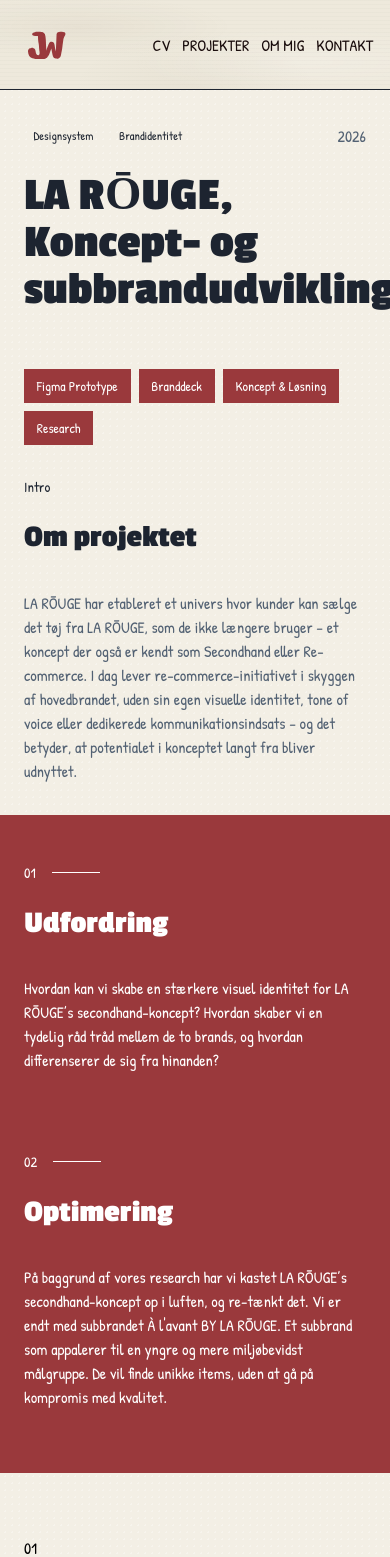
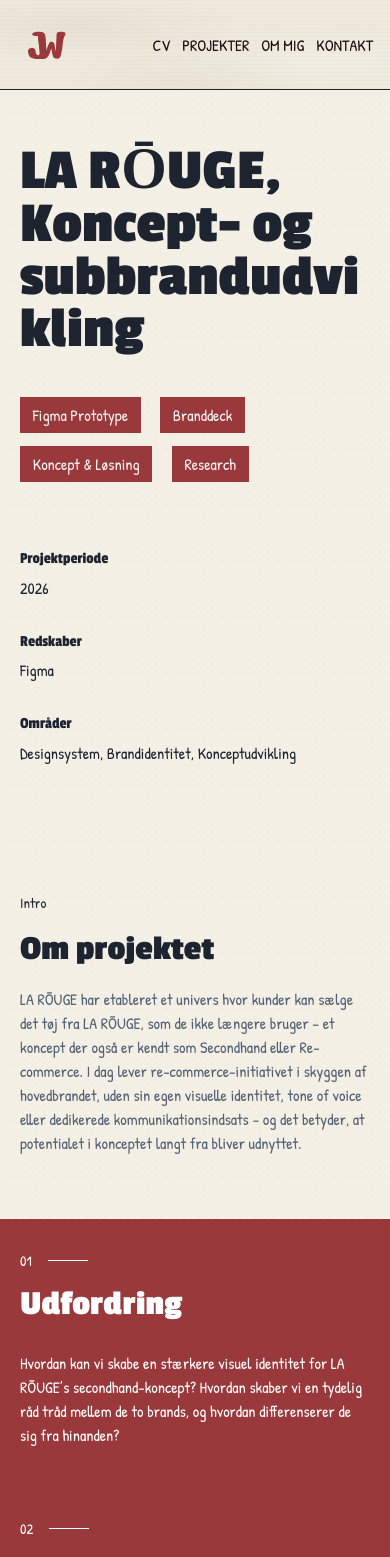
Before and after one commit to juliewboecher/juliewb.github.io, a React (Vite) app: page /projects/1 in a window 390 px wide. Shown: the top 1557 px of the page. Built offline with nearby package versions, Linux system fonts and the light colour scheme.

Commit message:
feat: update project details to include tools and enhance layout for better readability

```diff
--- a/src/data/projects.js
+++ b/src/data/projects.js
@@ -4,7 +4,8 @@
     slug: "LA RŌUGE, Koncept- og subbrandudvikling",
     title: "LA RŌUGE, Koncept- og subbrandudvikling",
     year: "2026",
-    tags: ["Designsystem", "Brandidentitet"],
+    tags: ["Designsystem", "Brandidentitet", "Konceptudvikling"],
+    tools: ["Figma"],
     image: `${import.meta.env.BASE_URL}Larougemockup.png`,
     links: [
       {
@@ -59,6 +60,7 @@
     title: "Vuuh, Design Better Onboarding",
     year: "2026",
     tags: ["Figma Prototype", "User flow", "Onboarding"],
+    tools: ["Figma"],
     image: `${import.meta.env.BASE_URL}Vuuhmockup.png`,
     links: [
       {
@@ -107,7 +109,8 @@
     slug: "Mellemrum, fejlhåndtering af data",
     title: "Mellemrum, Fra prototype til produktionsklar React-løsning",
     year: "2026",
-    tags: ["React", "Supabase", "Fejlhåndtering"],
+    tags: ["CRUD", "Accessibility", "Fejlhåndtering"],
+    tools: ["Supabase", "React"],
     image: `${import.meta.env.BASE_URL}Mellemrummockup.png`,
     links: [
       {
@@ -164,6 +167,7 @@
     description:
       "I mit arbejde som SoMe Manager, planlægger jeg, i dialog med Café Smagløs driftschef, hvad og hvornår indhold deles. Jeg er komfortabel i at have en stor del af ansvaret i planlægningen og eksekveringen. Tilgang: Hvordan kan jeg skabe en rød tråd gennem caféens optræden på sociale medier? Og hvordan kan jeg skabe indhold på virksomhedens sociale medier, som skaber værdi for seerne og giver dem lyst til at besøge caféen?",
     tags: ["Content Creation", "Videoredigering", "Performance-analyse"],
+    tools: ["Figma", "Miro"],
     image: `${import.meta.env.BASE_URL}smaglos.svg`,
     links: [
       {
@@ -186,6 +190,7 @@
     description:
       "Jeg arbejder lige nu på at rebrande Hanswendelboe.dk's for at skabe en mere sammenhængende og moderne online tilstedeværelse.",
     tags: ["SQL-Database", "React", "Brandidentitet", "Re-Design"],
+    tools: ["Figma", "Miro"],
     image: `${import.meta.env.BASE_URL}Hwbmockup.png`,
     links: [
       {
@@ -204,6 +209,7 @@
     description:
       "Beskriv problemet, Gemly er en webapp som samler søgning og filtrering, organisering af fundne steder, rutevejledning og deling af de skjulte perler, de selv finder.“Hvordan kan vi hjælpe vores målgruppe i deres research og planlægning efter at finde mindre kendte steder at besøge, når de rejser? Og hvordan skaber vi en brandidentitet som giver appen værdi for brugerne?”, din rolle, de vigtigste valg og hvad du lærte. Gør projektet konkret, så andre kan forstå dit arbejde.",
     tags: ["Konceptudvikling", "React", "Brandidentitet", "Onboarding"],
+    tools: ["Figma", "Miro"],
     image: `${import.meta.env.BASE_URL}gemly.svg`,
     links: [
       {
@@ -226,6 +232,7 @@
     description:
       "Story Hangers er et projekt, der fokuserer på at forbedre kundeoplevelsen i detailhandlen ved hjælp af innovative designløsninger.",
     tags: ["User Research", "Kundeoplevelse", "React"],
+    tools: ["Figma", "Miro"],
     image: `${import.meta.env.BASE_URL}story.svg`,
     links: [
       {
--- a/src/pages/DetailPage.css
+++ b/src/pages/DetailPage.css
@@ -1,3 +1,4 @@
+
 /* ========================================
    GENEREL PROJEKT DETAIL
 ======================================== */
@@ -10,7 +11,93 @@
 
 
 /* ========================================
-   NORMAL SEKTION
+   PROJEKT INTRO
+======================================== */
+
+.project-detail-intro {
+  width: 100%;
+  margin: 7rem auto;
+  padding: 0 9rem;
+  box-sizing: border-box;
+}
+
+
+/* ========================================
+   TITEL + LINKS
+======================================== */
+
+.project-detail-intro-top {
+  display: flex;
+  flex-direction: column;
+  gap: 2rem;
+}
+
+.project-detail-intro-top h1 {
+  margin: 0;
+  font-size: clamp(4rem, 8vw, 8rem);
+  line-height: 0.85;
+  max-width: 100%;
+}
+
+
+/* ========================================
+   PROJECT LINKS
+======================================== */
+
+.project-links {
+  display: flex;
+  flex-wrap: wrap;
+  gap: 1.5rem;
+}
+
+.project-links a {
+  color: var(--white);
+  text-decoration: none;
+  font-size: 1.2rem;
+}
+
+.project-links a:hover {
+  color: var(--red);
+  text-decoration: none;
+}
+
+
+/* ========================================
+   INFO-SKEMA
+======================================== */
+
+.project-detail-info {
+  display: grid;
+  grid-template-columns: repeat(3, 1fr);
+  gap: 4rem;
+
+  margin-top: 6rem;
+}
+
+.project-info-item {
+  display: flex;
+  flex-direction: column;
+  gap: 0.4rem;
+  min-width: 0;
+}
+
+.project-info-label {
+  color: var(--black);
+  font-family: "Passion One";
+  font-size: 1.2rem;
+  margin: 0;
+}
+
+.project-info-value {
+  color: var(--black);
+  font-size: 1.2rem;
+  line-height: 1.4;
+  margin: 0;
+}
+
+
+/* ========================================
+   NORMAL INDHOLDSSEKTION
 ======================================== */
 
 .project-detail-text {
@@ -18,19 +105,18 @@
   flex-direction: column;
   gap: 1rem;
 
-  margin-top: 7rem;
-  margin-left: 9rem;
-  margin-right: 9rem;
-  margin-bottom: 7rem;
+  margin: 7rem 9rem;
 }
 
-.project-detail-text h1 {
-  font-size: clamp(3rem, 6vw, 3rem);
+.project-detail-text h2 {
+  margin: 0;
+  font-size: clamp(2rem, 4vw, 4rem);
   line-height: 1;
 }
 
 .project-detail-text p {
-  margin-bottom: 0;
+  margin: 0;
+  line-height: 1.6;
 }
 
 
@@ -38,74 +124,25 @@
    EYEBROW
 ======================================== */
 
-.project-detail-eyebrow {
-  display: flex;
-  justify-content: space-between;
-  align-items: center;
-}
-
-.eyebrow-number {
-  font-weight: bold;
-  font-family: 'Patrick Hand';
-}
-
 .project-section-eyebrow {
   display: flex;
   align-items: center;
   gap: 1rem;
 
   color: var(--black);
-  font-family: 'Patrick Hand';
+  font-family: "Patrick Hand";
   font-size: 1rem;
 }
 
-.project-section-eyebrow .eyebrow-line {
+.eyebrow-number {
+  font-family: "Patrick Hand";
+  font-weight: bold;
+}
+
+.eyebrow-line {
   width: 3rem;
   height: 1px;
   background-color: var(--black);
-}
-
-
-/* ========================================
-   TAGS
-======================================== */
-
-.project-detail-tags {
-  display: flex;
-  flex-wrap: wrap;
-  gap: 1.5rem;
-  margin: 0;
-}
-
-.project-detail-tags span {
-  color: var(--black);
-  padding: 0.4rem 0;
-  border-radius: 2rem;
-
-  font-size: 1rem;
-  width: fit-content;
-
-  font-family: 'Patrick Hand';
-}
-
-
-/* ========================================
-   LINKS
-======================================== */
-
-.project-links {
-  display: flex;
-  flex-wrap: wrap;
-  gap: 1rem;
-}
-
-
-/* ========================================
-   SUBTITLES
-======================================== */
-
-.project-subtitle {
-  font-family: 'Passion One';
 }
 
 
@@ -114,28 +151,20 @@
 ======================================== */
 
 .project-detail-colored-section {
-  background-color: #9A393C !important;
   width: 100%;
+  box-sizing: border-box;
+
+  background-color: #9a393c !important;
   padding: 3rem 0;
 }
-
-
-/* Indholdet inde i den røde sektion */
 
 .project-detail-colored-content {
   display: flex;
   flex-direction: column;
   gap: 1rem;
 
-  margin-left: 9rem;
-  margin-right: 9rem;
-
-  margin-top: 3rem;
-  margin-bottom: 3rem;
+  margin: 3rem 9rem;
 }
-
-
-/* Hvid tekst i røde sektioner */
 
 .project-detail-colored-content h2,
 .project-detail-colored-content p,
@@ -144,37 +173,22 @@
 }
 
 
-/* Eyebrow i rød sektion */
-
-.project-detail-colored-content .project-section-eyebrow {
-  color: white !important;
-}
-
-.project-detail-colored-content .eyebrow-line {
-  background-color: white !important;
-}
-
-
 /* ========================================
-   TO-KOLONNE SEKTION
-   TITLE 3 + TITLE 4
+   RØD SEKTION – 2 KOLONNER
 ======================================== */
 
 .project-detail-two-column-section {
-  background-color: #9A393C !important;
+  width: 100%;
+  box-sizing: border-box;
 
-  width: 100%;
+  display: grid;
+  grid-template-columns: 1fr 1fr;
+  gap: 6rem;
 
   padding: 6rem 9rem;
 
-  display: grid;
-  grid-template-columns: 1fr 1fr;
-
-  gap: 6rem;
+  background-color: #9a393c !important;
 }
-
-
-/* Hver kolonne */
 
 .project-detail-column {
   display: flex;
@@ -182,16 +196,11 @@
   gap: 1rem;
 }
 
-
-/* Hvid tekst */
-
 .project-detail-column h2,
-.project-detail-column p {
+.project-detail-column p,
+.project-detail-column span {
   color: white !important;
 }
-
-
-/* Eyebrow i kolonnerne */
 
 .project-detail-column .project-section-eyebrow {
   color: white !important;
@@ -203,183 +212,8 @@
 
 
 /* ========================================
-   BILLEDER
+   BILLEDE + TEKST
 ======================================== */
-
-.project-detail-text img {
-  width: 100%;
-  max-width: 100%;
-  height: auto;
-}
-
-
-/* ========================================
-   MOBILE
-======================================== */
-
-@media (max-width: 720px) {
-
-  .project-detail {
-    width: 100%;
-    max-width: 100%;
-    overflow-x: hidden;
-  }
-
-
-  /* -------------------------
-     Normal sektion
-  ------------------------- */
-
-  .project-detail-text {
-    margin-top: 2rem;
-    margin-left: 1.5rem;
-    margin-right: 1.5rem;
-    margin-bottom: 2rem;
-
-    gap: 1.5rem;
-  }
-
-
-  .project-detail-text h1 {
-    font-size: clamp(2.5rem, 12vw, 4rem);
-    line-height: 1;
-  }
-
-
-  .project-detail-text h2 {
-    font-size: clamp(1.8rem, 8vw, 2.5rem);
-    line-height: 1.1;
-  }
-
-
-  .project-detail-text h3 {
-    font-size: clamp(1.3rem, 6vw, 2rem);
-  }
-
-
-  .project-detail-text p {
-    font-size: 1rem;
-    line-height: 1.5;
-  }
-
-
-  .project-detail-text img {
-    width: 100%;
-    max-width: 100%;
-    height: auto;
-  }
-
-
-  /* -------------------------
-     Tags
-  ------------------------- */
-
-  .project-detail-tags {
-    display: flex;
-    flex-wrap: wrap;
-    gap: 0.4rem;
-  }
-
-
-  .project-detail-tags span {
-    font-size: 0.75rem;
-    padding: 0.3rem 0.6rem;
-  }
-
-
-  /* -------------------------
-     Links
-  ------------------------- */
-
-  .project-links {
-    display: flex;
-    flex-wrap: wrap;
-    gap: 0.5rem;
-  }
-
-
-  .project-links a {
-    font-size: 0.85rem;
-    padding: 0.5rem 0.8rem;
-  }
-
-
-  /* -------------------------
-     Rød sektion
-  ------------------------- */
-
-  .project-detail-colored-section {
-    padding: 2rem 0;
-  }
-
-
-  .project-detail-colored-content {
-    margin-left: 1.5rem;
-    margin-right: 1.5rem;
-
-    margin-top: 2rem;
-    margin-bottom: 2rem;
-
-    gap: 1.5rem;
-  }
-
-
-  .project-detail-colored-content h2 {
-    font-size: clamp(1.8rem, 8vw, 2.5rem);
-    line-height: 1.1;
-  }
-
-
-  .project-detail-colored-content p {
-    font-size: 1rem;
-    line-height: 1.5;
-  }
-
-
-  /* -------------------------
-     Title 3 + Title 4
-     2 kolonner → 1 kolonne
-  ------------------------- */
-
-  .project-detail-two-column-section {
-    grid-template-columns: 1fr;
-
-    gap: 4rem;
-
-    padding: 3rem 1.5rem;
-  }
-
-
-  .project-detail-column {
-    gap: 1.5rem;
-  }
-
-
-  .project-detail-column h2 {
-    font-size: clamp(1.8rem, 8vw, 2.5rem);
-    line-height: 1.1;
-  }
-
-
-  .project-detail-column p {
-    font-size: 1rem;
-    line-height: 1.5;
-  }
-
-
-  /* -------------------------
-     Eyebrow
-  ------------------------- */
-
-  .project-section-eyebrow {
-    font-size: 0.9rem;
-  }
-
-
-  .eyebrow-line {
-    width: 2.5rem;
-  }
-}
 
 .project-detail-image-section {
   display: grid;
@@ -402,6 +236,7 @@
 
 .project-detail-image-text p {
   margin: 0;
+  line-height: 1.6;
 }
 
 .project-detail-image-wrapper {
@@ -411,19 +246,224 @@
 .project-detail-image-wrapper img {
   display: block;
   width: 100%;
+  max-width: 100%;
   height: auto;
 }
 
+
+/* ========================================
+   SUBTITLES
+======================================== */
+
+.project-subtitle {
+  font-family: "Passion One";
+}
+
+
+/* ========================================
+   RESPONSIVE – TABLET
+======================================== */
+
+@media (max-width: 1000px) {
+
+  .project-detail-intro {
+    margin: 5rem auto;
+    padding: 0 4rem;
+  }
+
+  .project-detail-intro-top h1 {
+    font-size: clamp(3.5rem, 9vw, 6rem);
+  }
+
+  .project-detail-info {
+    gap: 2.5rem;
+    margin-top: 4rem;
+  }
+
+  .project-detail-text {
+    margin: 5rem 4rem;
+  }
+
+  .project-detail-image-section {
+    margin: 5rem 4rem;
+    gap: 3rem;
+  }
+
+  .project-detail-two-column-section {
+    padding: 5rem 4rem;
+    gap: 3rem;
+  }
+
+  .project-detail-colored-content {
+    margin-left: 4rem;
+    margin-right: 4rem;
+  }
+}
+
+
+/* ========================================
+   RESPONSIVE – MOBIL
+======================================== */
+
 @media (max-width: 720px) {
 
+  /* -------------------------
+     Generelt
+  ------------------------- */
+
+  .project-detail {
+    width: 100%;
+    overflow-x: hidden;
+  }
+
+
+  /* -------------------------
+     Projekt intro
+  ------------------------- */
+
+  .project-detail-intro {
+    width: 100%;
+    margin: 0;
+    padding: 3.5rem 1.5rem 4rem;
+    box-sizing: border-box;
+  }
+
+
+  /* -------------------------
+     Titel
+  ------------------------- */
+
+  .project-detail-intro-top {
+    gap: 1.5rem;
+  }
+
+  .project-detail-intro-top h1 {
+    font-size: clamp(3rem, 15vw, 5rem);
+    line-height: 0.9;
+    overflow-wrap: break-word;
+  }
+
+
+  /* -------------------------
+     Links
+  ------------------------- */
+
+  .project-links {
+    gap: 0.8rem 1.2rem;
+  }
+
+  .project-links a {
+    font-size: 1rem;
+  }
+
+
+  /* -------------------------
+     Info
+  ------------------------- */
+
+  .project-detail-info {
+    grid-template-columns: 1fr;
+    gap: 1.8rem;
+    margin-top: 4rem;
+  }
+
+  .project-info-item {
+    gap: 0.2rem;
+  }
+
+  .project-info-label {
+    font-size: 1rem;
+  }
+
+  .project-info-value {
+    font-size: 1rem;
+    line-height: 1.5;
+  }
+
+
+  /* -------------------------
+     Normal tekstsektion
+  ------------------------- */
+
+  .project-detail-text {
+    margin: 4rem 1.5rem;
+    gap: 1.2rem;
+  }
+
+  .project-detail-text h2 {
+    font-size: clamp(2rem, 9vw, 3rem);
+    line-height: 1.05;
+  }
+
+  .project-detail-text p {
+    font-size: 1rem;
+    line-height: 1.5;
+  }
+
+
+  /* -------------------------
+     Rød 2-kolonne sektion
+  ------------------------- */
+
+  .project-detail-two-column-section {
+    grid-template-columns: 1fr;
+
+    gap: 3.5rem;
+
+    padding: 4rem 1.5rem;
+  }
+
+  .project-detail-column {
+    gap: 1rem;
+  }
+
+  .project-detail-column h2 {
+    font-size: clamp(2rem, 9vw, 3rem);
+    line-height: 1.05;
+  }
+
+  .project-detail-column p {
+    font-size: 1rem;
+    line-height: 1.5;
+  }
+
+
+  /* -------------------------
+     Rød normal sektion
+  ------------------------- */
+
+  .project-detail-colored-section {
+    padding: 2rem 0;
+  }
+
+  .project-detail-colored-content {
+    margin: 2rem 1.5rem;
+    gap: 1rem;
+  }
+
+  .project-detail-colored-content h2 {
+    font-size: clamp(2rem, 9vw, 3rem);
+    line-height: 1.05;
+  }
+
+  .project-detail-colored-content p {
+    font-size: 1rem;
+    line-height: 1.5;
+  }
+
+
+  /* -------------------------
+     Billede + tekst
+  ------------------------- */
+
   .project-detail-image-section {
-    width: auto;
-    margin: 4rem 1.5rem;
-
     display: flex;
     flex-direction: column;
+    align-items: stretch;
+
     gap: 2rem;
-    align-items: stretch;
+
+    margin: 4rem 1.5rem;
   }
 
   .project-detail-image-text {
@@ -431,10 +471,14 @@
     gap: 1rem;
   }
 
-   .project-detail-image-text p {
+  .project-detail-image-text h2 {
+    font-size: clamp(2rem, 9vw, 3rem);
+    line-height: 1.05;
+  }
+
+  .project-detail-image-text p {
     font-size: 1rem;
     line-height: 1.5;
-    margin: 0;
   }
 
   .project-detail-image-wrapper {
@@ -442,10 +486,57 @@
   }
 
   .project-detail-image-wrapper img {
-    display: block;
     width: 100%;
-    max-width: 100%;
     height: auto;
   }
 
+
+  /* -------------------------
+     Eyebrow
+  ------------------------- */
+
+  .project-section-eyebrow {
+    font-size: 0.9rem;
+  }
+
+  .eyebrow-line {
+    width: 2.5rem;
+  }
 }
+
+
+/* ========================================
+   EKSTRA SMÅ MOBILER
+======================================== */
+
+@media (max-width: 400px) {
+
+  .project-detail-intro {
+    padding-left: 1.25rem;
+    padding-right: 1.25rem;
+  }
+
+  .project-detail-text {
+    margin-left: 1.25rem;
+    margin-right: 1.25rem;
+  }
+
+  .project-detail-image-section {
+    margin-left: 1.25rem;
+    margin-right: 1.25rem;
+  }
+
+  .project-detail-two-column-section {
+    padding-left: 1.25rem;
+    padding-right: 1.25rem;
+  }
+
+  .project-detail-colored-content {
+    margin-left: 1.25rem;
+    margin-right: 1.25rem;
+  }
+
+  .project-detail-intro-top h1 {
+    font-size: clamp(2.7rem, 15vw, 4rem);
+  }
+}
--- a/src/pages/DetailPage.jsx
+++ b/src/pages/DetailPage.jsx
@@ -18,23 +18,15 @@
     return <h2>Projekt ikke fundet</h2>;
   }
 
-  const { title, year, description, tags } = project;
+  const { title, year, tags, tools } = project;
 
   return (
     <div className="project-detail">
       {/* Intro / projektets titel */}
 
-      <div className="project-detail-text">
-        <div className="project-detail-eyebrow">
-          <div className="project-detail-tags">
-            {tags.map((tag) => (
-              <span key={tag}>{tag}</span>
-            ))}
-          </div>
-
-          <p>{year}</p>
-        </div>
-
+      <div className="project-detail-intro">
+        {/* TITEL + LINKS */}
+        <div className="project-detail-intro-top">
           <h1>{title}</h1>
 
           <div className="project-links">
@@ -48,6 +40,25 @@
                 {link.label}
               </a>
             ))}
+          </div>
+        </div>
+
+        {/* INFO-SKEMA */}
+        <div className="project-detail-info">
+          <div className="project-info-item">
+            <p className="project-info-label">Projektperiode</p>
+            <p className="project-info-value">{year}</p>
+          </div>
+
+          <div className="project-info-item">
+            <p className="project-info-label">Redskaber</p>
+            <p className="project-info-value">{tools.join(", ")}</p>
+          </div>
+
+          <div className="project-info-item">
+            <p className="project-info-label">Områder</p>
+            <p className="project-info-value">{tags.join(", ")}</p>
+          </div>
         </div>
       </div>
 
```
Lines whose indentation alone changed are shown as unchanged.
